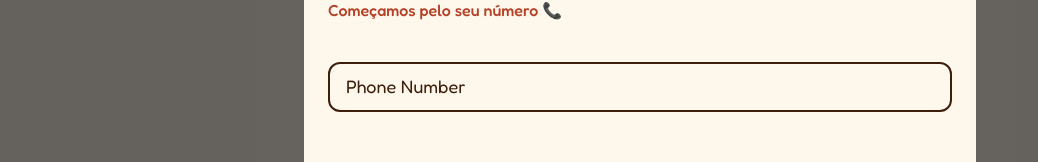
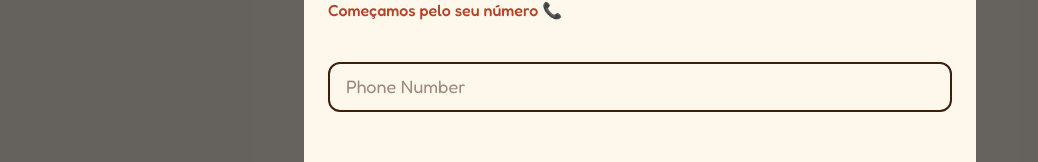
Before and after one commit to yemishi/sabor-na-porta, a Next.js app: page / in a window 1280 px wide. Both pictures are taken after a click on the button "AA". Shown: the part 422-584 px from the top of the page, without its empty margins (0-1038 px from the left). Built offline with nearby package versions, Linux system fonts and the light colour scheme.

Commit message:
add input handler component

```diff
--- a/src/ui/input/Input.tsx
+++ b/src/ui/input/Input.tsx
@@ -8,23 +8,22 @@ import eyeClosed from "./assets/eye-closed.svg";
 interface InputProps extends InputHTMLAttributes<HTMLInputElement> {
   label: string;
   error?: string;
-  borderColor?: string;
   isPassword?: boolean;
+  bgColor?: string;
   disableErrorMsg?: boolean;
 }
 
 const Input = forwardRef<HTMLInputElement, InputProps>((props, ref) => {
-  const { label, className, placeholder, id, isPassword, error, disableErrorMsg, borderColor, ...rest } = props;
+  const { label, bgColor, className, placeholder, id, isPassword, error, disableErrorMsg, ...rest } = props;
   const [isPass, setIsPass] = useState(isPassword);
-
   const type = isPass ? "password" : rest.type || "text";
 
-  const hasValue = !!rest.value;
+  const hasValue = rest.value !== null && rest.value !== undefined && rest.value !== "";
   return (
     <div
       className={`${clsMerge(
         className,
-        `${borderColor ? `border-${borderColor}` : ""} ${
+        ` ${
           rest.disabled ? "pointer-none opacity-60" : ""
         } flex border-2 lg:text-lg flex-col group focus-within:border-secondary gap-1 font-kanit relative p-3
           rounded-xl group focus-within:border-secondary-400`
@@ -32,8 +31,10 @@ const Input = forwardRef<HTMLInputElement, InputProps>((props, ref) => {
     >
       <label
         htmlFor={id || rest.name}
-        className={`absolute left-4  bottom-2.5 origin-left transition-all  ${
-          hasValue ? "bg-background px-2 -translate-y-6 scale-90 translate-x-1.5" : "pointer-events-none"
+        className={`absolute left-4  bottom-2.5 origin-left transition-all opacity-50  ${
+          hasValue
+            ? `px-2 -translate-y-6 scale-90 translate-x-1.5 ${bgColor ?? "bg-background"}`
+            : "pointer-events-none"
         }`}
       >
         {label || placeholder}
```
